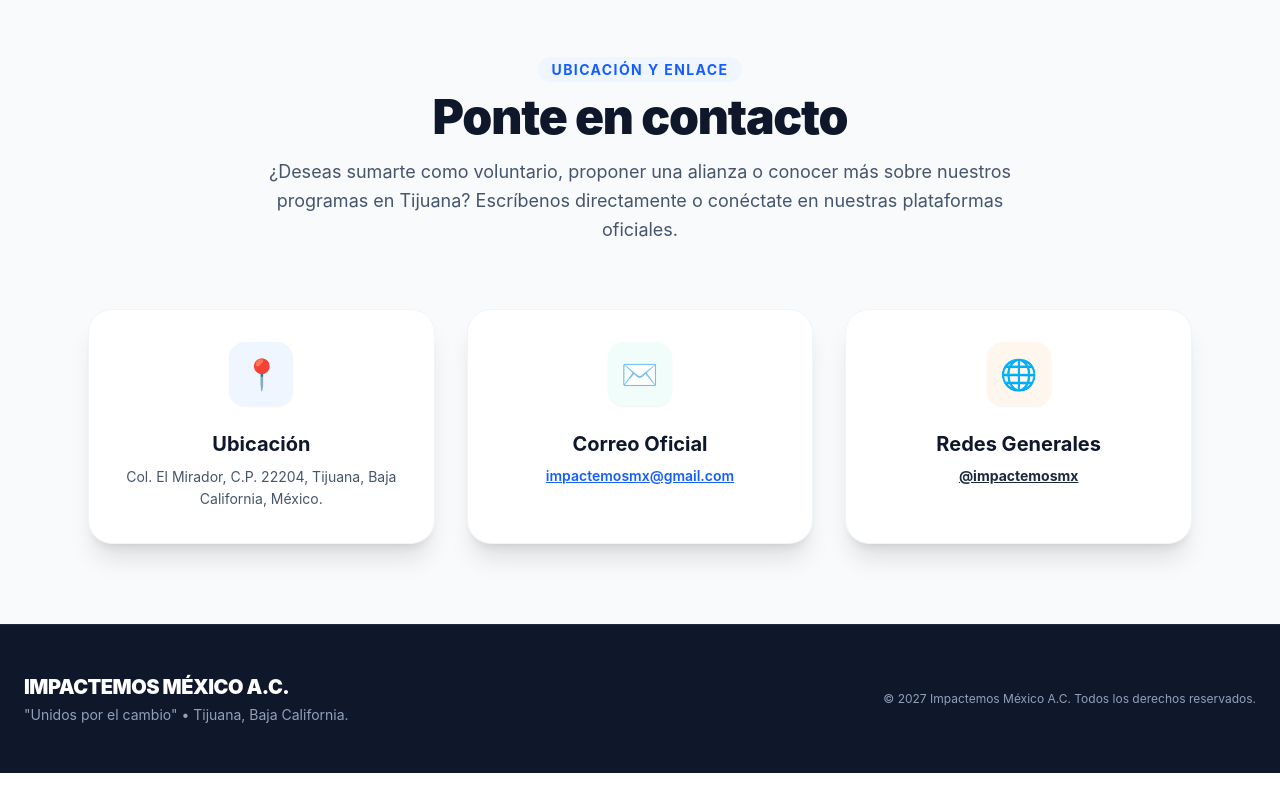
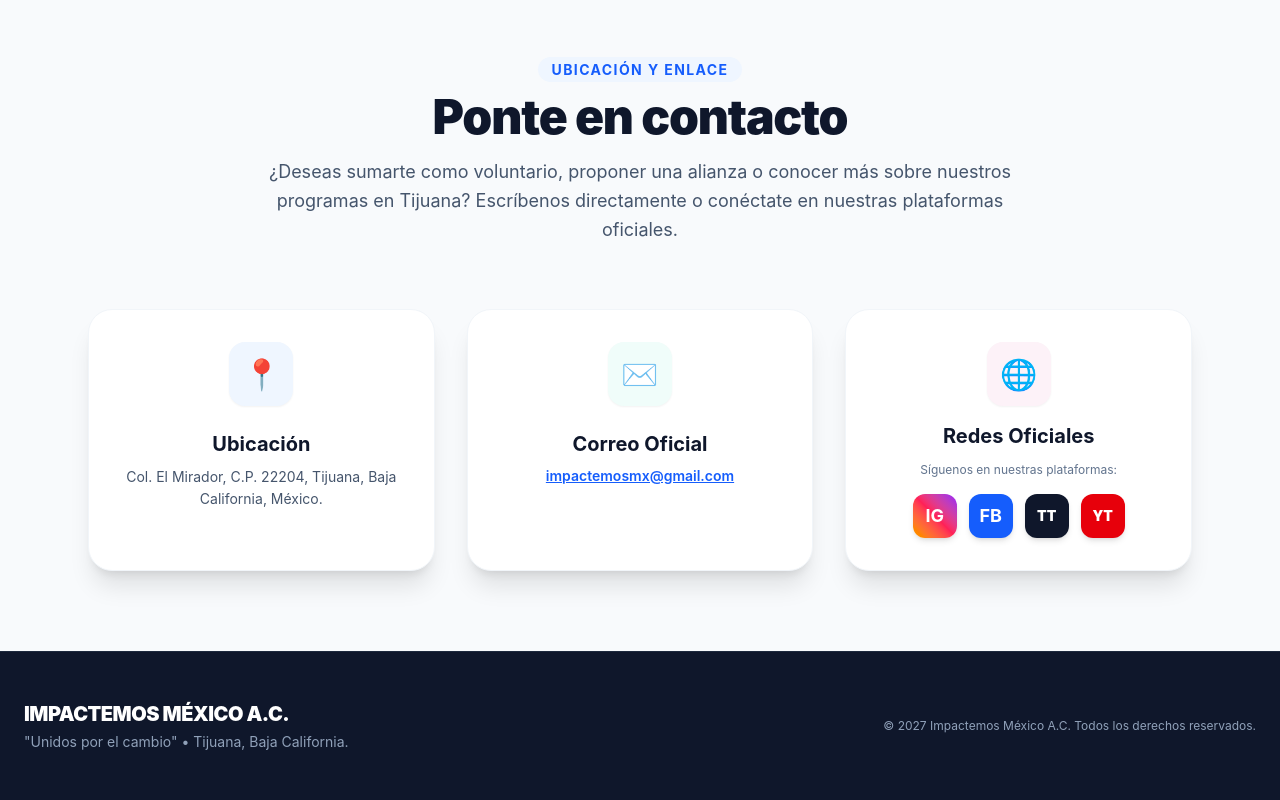
Before and after one commit to ortegayeshua-gh/impactemos-web, a React (Vite) app: page / in a window 1280 px wide. Shown: the part 4226-5026 px from the top of the page. Before the commit the page ends 4999 px from the top, so only its background shows below. Built offline with nearby package versions, Linux system fonts and the light colour scheme.

Commit message:
Reemplaza texto de redes generales por botones oficiales de IG, FB, TikTok y YouTube

```diff
--- a/src/App.jsx
+++ b/src/App.jsx
@@ -684,20 +684,54 @@ export default function App() {
             </p>
           </div>
 
-          <a
-            href="https://linktr.ee/impactemosmx"
-            target="_blank"
-            rel="noopener noreferrer"
-            className="bg-white p-8 rounded-3xl shadow-xl border border-slate-100 text-center hover:-translate-y-1 transition-all duration-300 block group cursor-pointer"
-          >
-            <div className="w-16 h-16 rounded-2xl bg-orange-50 text-orange-600 flex items-center justify-center text-3xl mx-auto mb-6 shadow-xs group-hover:scale-110 transition-transform">
-              🌐
+          {/* Tarjeta de Redes Sociales con Iconos / Botones Oficiales */}
+          <div className="bg-white p-8 rounded-3xl shadow-xl border border-slate-100 text-center hover:-translate-y-1 transition-all duration-300 flex flex-col justify-between">
+            <div>
+              <div className="w-16 h-16 rounded-2xl bg-pink-50 text-pink-600 flex items-center justify-center text-3xl mx-auto mb-4 shadow-xs">
+                🌐
+              </div>
+              <h4 className="text-xl font-bold text-slate-900 mb-3">Redes Oficiales</h4>
+              <p className="text-slate-500 text-xs mb-4">Síguenos en nuestras plataformas:</p>
             </div>
-            <h4 className="text-xl font-bold text-slate-900 mb-2 group-hover:text-blue-600 transition-colors">Redes Generales</h4>
-            <p className="text-slate-600 text-sm mt-1">
-              <span className="font-bold text-slate-800 underline">@impactemosmx</span>
-            </p>
-          </a>
+            <div className="flex justify-center items-center gap-3">
+              <a
+                href="https://www.instagram.com/impactemosmx"
+                target="_blank"
+                rel="noopener noreferrer"
+                aria-label="Instagram"
+                className="w-11 h-11 rounded-xl bg-gradient-to-tr from-amber-500 via-rose-500 to-purple-600 text-white flex items-center justify-center shadow-md hover:scale-110 transition-transform duration-200 text-lg font-bold"
+              >
+                IG
+              </a>
+              <a
+                href="https://www.facebook.com/impactemosmx"
+                target="_blank"
+                rel="noopener noreferrer"
+                aria-label="Facebook"
+                className="w-11 h-11 rounded-xl bg-blue-600 text-white flex items-center justify-center shadow-md hover:scale-110 transition-transform duration-200 text-lg font-bold"
+              >
+                FB
+              </a>
+              <a
+                href="https://www.tiktok.com/@impactemosmx"
+                target="_blank"
+                rel="noopener noreferrer"
+                aria-label="TikTok"
+                className="w-11 h-11 rounded-xl bg-slate-900 text-white flex items-center justify-center shadow-md hover:scale-110 transition-transform duration-200 text-sm font-black"
+              >
+                TT
+              </a>
+              <a
+                href="https://www.youtube.com/@impactemosmx"
+                target="_blank"
+                rel="noopener noreferrer"
+                aria-label="YouTube"
+                className="w-11 h-11 rounded-xl bg-red-600 text-white flex items-center justify-center shadow-md hover:scale-110 transition-transform duration-200 text-sm font-black"
+              >
+                YT
+              </a>
+            </div>
+          </div>
         </div>
       </section>
 
@@ -714,7 +748,7 @@ export default function App() {
         </div>
       </footer>
 
-      {/* MODAL LIGHTBOX DE GALERÍA (AJUSTADO A GRANDE Y CON TECLADO) */}
+      {/* MODAL LIGHTBOX DE GALERÍA */}
       {lightboxIndex !== null && (
         <div className="fixed inset-0 z-50 flex items-center justify-center bg-black/90 backdrop-blur-md p-4 animate-fade-in">
           {/* Botón Cerrar (X) */}
```
